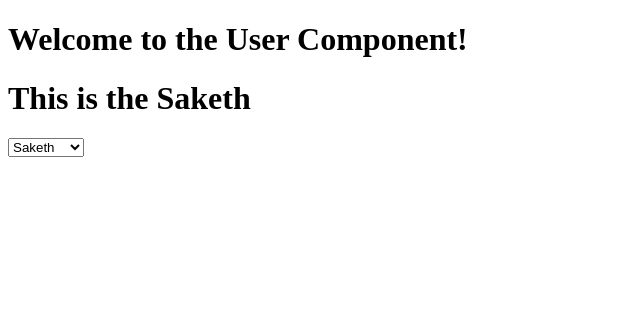
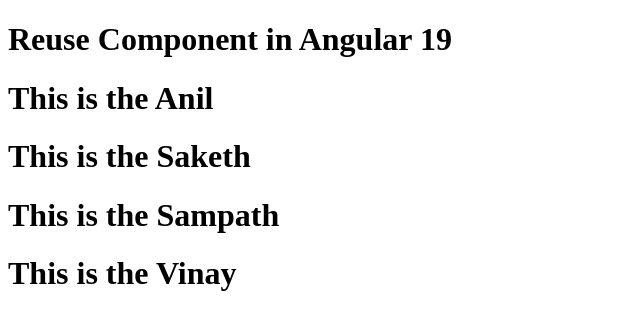
Before and after one commit to SakethSampathVinay/learn-angular, an Angular app: page /user/1/1 in a window 1280 px wide. Shown: the top 330 px of the page, without its empty margins (0-640 px from the left). Built offline with nearby package versions, Linux system fonts and the light colour scheme.

Commit message:
learned reuse-components

```diff
--- a/src/app/app.component.html
+++ b/src/app/app.component.html
@@ -36,10 +36,13 @@
 
 <!-- <app-template-driven-form></app-template-driven-form> -->
 
-<app-user [user]="selectedUser.value"></app-user>
+<!-- <app-user [user]="selectedUser.value"></app-user>
 
 <select #selectedUser (change)="onUserChange(selectedUser.value)" name="" id="">
     <option value="Saketh">Saketh</option>
     <option value="Sampath">Sampath</option>
     <option value="Vinay">Vinay</option>
-</select>
+</select> -->
+
+
+<app-reuse-component></app-reuse-component>
--- a/src/app/app.component.ts
+++ b/src/app/app.component.ts
@@ -21,13 +21,14 @@
 import { FormGroupingComponent } from "./form-grouping/form-grouping.component";
 import { TemplateDrivenFormComponent } from "./template-driven-form/template-driven-form.component";
 import { UserComponent } from "./user/user.component";
+import { ReuseComponentComponent } from "./reuse-component/reuse-component.component";
 
 @Component({
   selector: 'app-root',
   // imports: [RouterOutlet],
   templateUrl: './app.component.html',
   styleUrl: './app.component.css',
-  imports: [UserComponent]
+  imports: [ReuseComponentComponent]
 })
 export class AppComponent {
   title = 'learn-angular-youtube';
--- /dev/null
+++ b/src/app/reuse-component/reuse-component.component.html
@@ -0,0 +1,5 @@
+<h1 class="">Reuse Component in Angular 19</h1>
+
+@for(user of usrs; track user) {
+    <app-user [user] = "user"></app-user>
+}
--- /dev/null
+++ b/src/app/reuse-component/reuse-component.component.ts
@@ -0,0 +1,14 @@
+import { Component } from '@angular/core';
+import { UserComponent } from "../user/user.component";
+
+@Component({
+  selector: 'app-reuse-component',
+  imports: [UserComponent],
+  templateUrl: './reuse-component.component.html',
+  styleUrl: './reuse-component.component.css'
+})
+export class ReuseComponentComponent {
+  usrs = ["Anil", "Saketh", "Sampath", "Vinay"];
+
+
+}
--- a/src/app/user/user.component.html
+++ b/src/app/user/user.component.html
@@ -1,3 +1 @@
-<h1>Welcome to the User Component!</h1>
-
 <h1>This is the {{user}}</h1>
```
Also changed, not shown: src/app/reuse-component/reuse-component.component.css (added), 1 other file (tests, documents, lock files or other folders).
